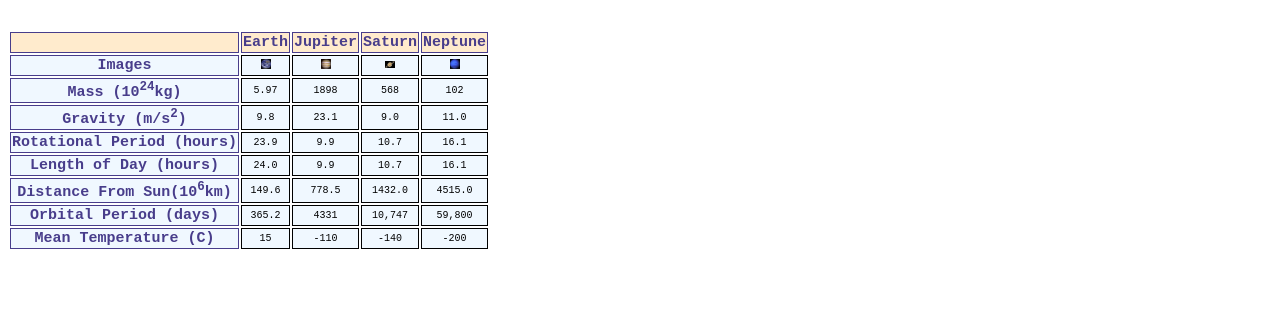
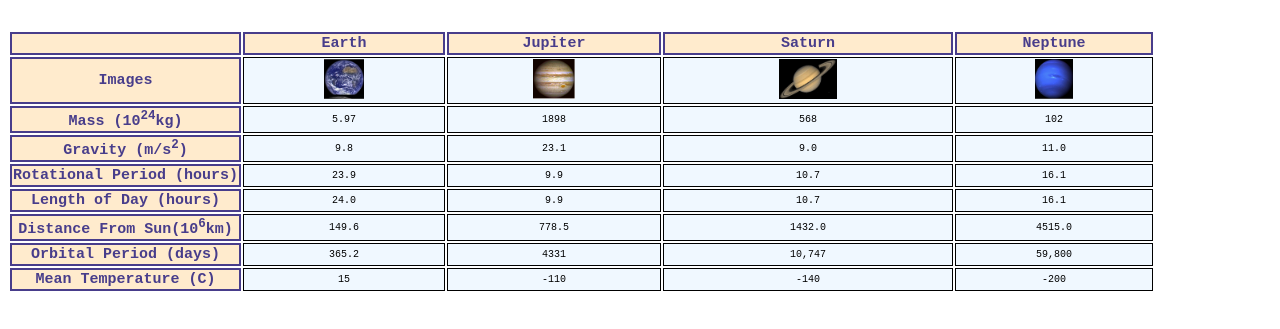
Before and after one commit to verica-kar/ITMD361Lab6, a plain HTML site: page index.html in a window 1280 px wide. Shown: the part 95-424 px from the top of the page. Drawn offline with Linux system fonts and the light colour scheme.

Commit message:
border/images

```diff
--- a/css/style.css
+++ b/css/style.css
@@ -7,15 +7,13 @@ td{
 }
 
 th, #leftHead {
+  size: 20%;
   border: 1px solid;
   color: darkslateblue;
   text-align: center;
   font-family: 'Courier New', Courier, monospace;
   font-weight: bold;
   font-size: 15px;
-}
-
-#topRow {
   background-color: blanchedalmond;
   border: 2px solid darkslateblue;
 }
@@ -29,9 +27,8 @@ h1 {
 
 table {
   align-self: center;
-  size: 50%;
 }
 
 #images {
-  width: 10px;
+  width: 20%;
 }
```
